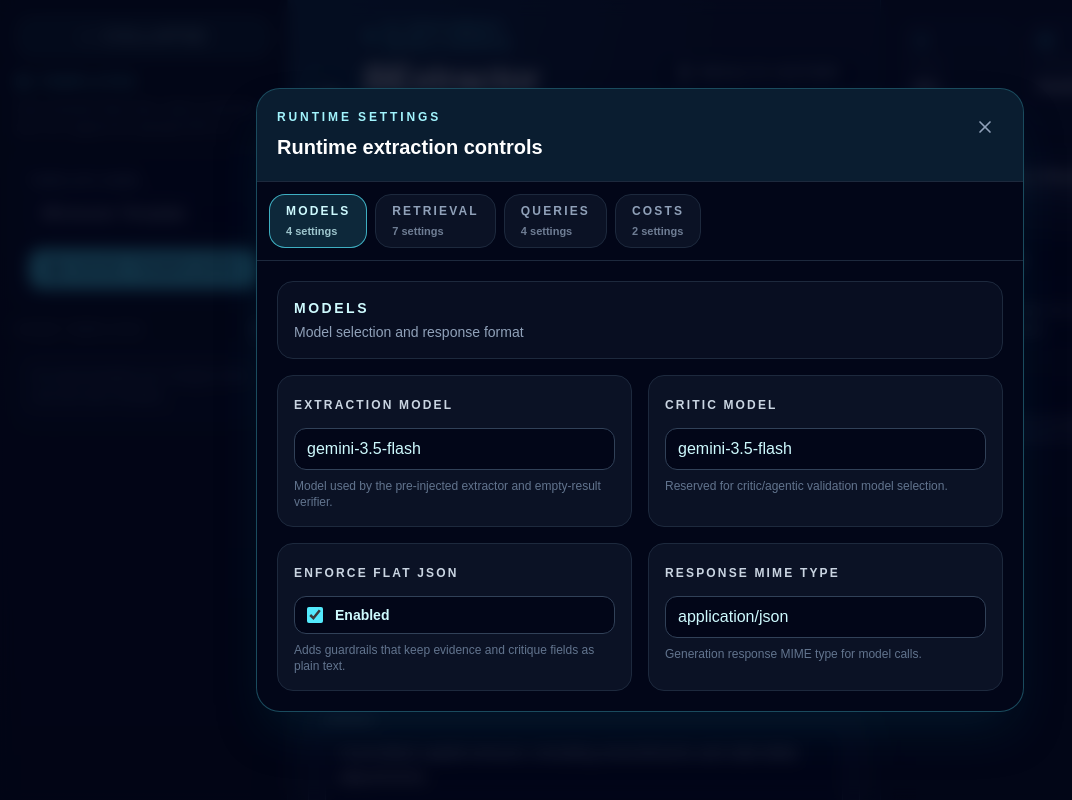
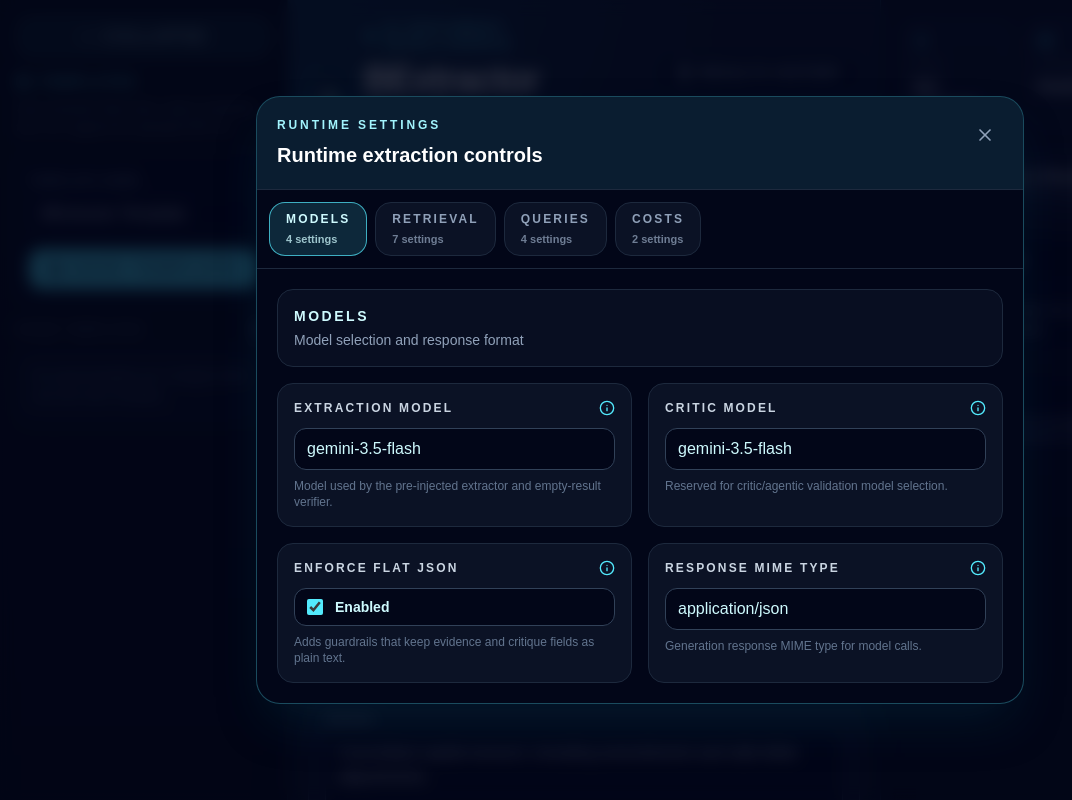
Before and after one commit to macmann/BExtract, a Next.js app in the folder client/: page / in a window 1280 px wide. Both pictures are taken after a click on the button 704 px from the left and 493 px from the top of the page. Shown: the top 800 px of the page, without its empty margins (0-1072 px from the left). Built offline with nearby package versions, Linux system fonts and the light colour scheme.

Commit message:
Add runtime settings tooltips

```diff
--- a/client/src/app/page.tsx
+++ b/client/src/app/page.tsx
@@ -17,6 +17,7 @@
   FileJson,
   FolderOpen,
   Gauge,
+  Info,
   Layers3,
   MoreVertical,
   Play,
@@ -124,23 +125,23 @@
 
 const TEMPLATE_STORAGE_KEY = "bextract.savedTemplates";
 const runtimeSettingsSchema = [
-  { key: "emptyResultsMaxRetries", label: "Empty Results Max Retry", type: "number", defaultValue: 3, min: 0, max: 10, step: 1, description: "Controls how many times null or empty extracted fields are retried before returning the final payload." },
-  { key: "extractionModel", label: "Extraction Model", type: "text", defaultValue: "gemini-3.5-flash", description: "Model used by the pre-injected extractor and empty-result verifier." },
-  { key: "criticModel", label: "Critic Model", type: "text", defaultValue: "gemini-3.5-flash", description: "Reserved for critic/agentic validation model selection." },
-  { key: "scalarChunkLimit", label: "Scalar Chunk Limit", type: "number", defaultValue: 3, min: 1, max: 10, step: 1, description: "Evidence chunks supplied for scalar or categorical fields." },
-  { key: "narrativeChunkLimit", label: "Narrative Chunk Limit", type: "number", defaultValue: 8, min: 1, max: 10, step: 1, description: "Evidence chunks supplied for narrative or summary fields." },
-  { key: "maxChunkLimit", label: "Maximum Chunk Limit", type: "number", defaultValue: 10, min: 1, max: 25, step: 1, description: "Upper bound for final fused chunks returned to extraction prompts." },
-  { key: "retryChunkExpansionStep", label: "Retry Chunk Expansion", type: "number", defaultValue: 2, min: 0, max: 10, step: 1, description: "Additional chunks requested per empty-result retry attempt." },
-  { key: "denseCandidateLimit", label: "Dense Candidate Limit", type: "number", defaultValue: 10, min: 1, max: 50, step: 1, description: "Nearest-vector candidates considered before rank fusion." },
-  { key: "sparseCandidateLimit", label: "Sparse Candidate Limit", type: "number", defaultValue: 10, min: 1, max: 50, step: 1, description: "BM25 candidates considered before rank fusion." },
-  { key: "rankFusionConstant", label: "Rank Fusion Constant", type: "number", defaultValue: 60, min: 1, max: 200, step: 1, description: "Reciprocal-rank-fusion smoothing constant." },
-  { key: "queryMinWords", label: "Query Min Words", type: "number", defaultValue: 3, min: 1, max: 10, step: 1, description: "Minimum target words for generated retrieval queries." },
-  { key: "queryMaxWords", label: "Query Max Words", type: "number", defaultValue: 5, min: 1, max: 20, step: 1, description: "Maximum target words for generated retrieval queries." },
-  { key: "priorResultPreviewChars", label: "Prior Result Preview", type: "number", defaultValue: 1000, min: 0, max: 5000, step: 100, description: "Characters of previous empty output included in retry prompts." },
-  { key: "enforceFlatJson", label: "Enforce Flat JSON", type: "boolean", defaultValue: true, description: "Adds guardrails that keep evidence and critique fields as plain text." },
-  { key: "responseMimeType", label: "Response MIME Type", type: "text", defaultValue: "application/json", description: "Generation response MIME type for model calls." },
-  { key: "inputRatePerMillion", label: "Input $ / 1M Tokens", type: "number", defaultValue: 1.5, min: 0, max: 100, step: 0.01, description: "Input token rate used for estimated run costs." },
-  { key: "outputRatePerMillion", label: "Output $ / 1M Tokens", type: "number", defaultValue: 9, min: 0, max: 100, step: 0.01, description: "Output token rate used for estimated run costs." },
+  { key: "emptyResultsMaxRetries", label: "Empty Results Max Retry", type: "number", defaultValue: 3, min: 0, max: 10, step: 1, description: "Controls how many times null or empty extracted fields are retried before returning the final payload.", tooltip: "When extraction returns a blank, null, or unusable value, BExtract can re-run only the missing field instead of the whole batch. Higher values improve recovery for difficult PDFs but increase runtime and model cost. Set to 0 to keep the first answer and skip retry verification." },
+  { key: "extractionModel", label: "Extraction Model", type: "text", defaultValue: "gemini-3.5-flash", description: "Model used by the pre-injected extractor and empty-result verifier.", tooltip: "This model reads the retrieved evidence and produces the final JSON value for each field. More capable models can improve reasoning, table parsing, and long-answer quality, while smaller models usually run faster and cost less. Use a model name supported by your configured provider." },
+  { key: "criticModel", label: "Critic Model", type: "text", defaultValue: "gemini-3.5-flash", description: "Reserved for critic/agentic validation model selection.", tooltip: "This selects the model intended for validation or critic-style review when those workflow paths are enabled. It does not change the field extraction prompt directly, but it controls the model used to flag questionable outputs or agentic review decisions." },
+  { key: "scalarChunkLimit", label: "Scalar Chunk Limit", type: "number", defaultValue: 3, min: 1, max: 10, step: 1, description: "Evidence chunks supplied for scalar or categorical fields.", tooltip: "Scalar fields are short answers such as dates, amounts, names, IDs, or yes/no values. This setting controls how many top evidence chunks are sent to the model for those fields. Lower values reduce noise and cost; higher values help when the answer may appear in several nearby sections." },
+  { key: "narrativeChunkLimit", label: "Narrative Chunk Limit", type: "number", defaultValue: 8, min: 1, max: 10, step: 1, description: "Evidence chunks supplied for narrative or summary fields.", tooltip: "Narrative fields need broader context, such as summaries, clauses, fee schedules, or explanations. This controls how many chunks are sent for those fields. Larger windows can produce more complete summaries but may add unrelated text and increase token usage." },
+  { key: "maxChunkLimit", label: "Maximum Chunk Limit", type: "number", defaultValue: 10, min: 1, max: 25, step: 1, description: "Upper bound for final fused chunks returned to extraction prompts.", tooltip: "This is the safety ceiling after retrieval, rank fusion, and retry expansion. No field prompt receives more chunks than this value, even if scalar/narrative limits or retries request more. Raise it for complex documents; lower it to keep prompts focused and predictable." },
+  { key: "retryChunkExpansionStep", label: "Retry Chunk Expansion", type: "number", defaultValue: 2, min: 0, max: 10, step: 1, description: "Additional chunks requested per empty-result retry attempt.", tooltip: "Each time an empty field is retried, the workflow can widen the evidence window by this many chunks. This helps the retry look beyond the first retrieval set. A value of 0 retries with the same context; larger values may find missed evidence but cost more." },
+  { key: "denseCandidateLimit", label: "Dense Candidate Limit", type: "number", defaultValue: 10, min: 1, max: 50, step: 1, description: "Nearest-vector candidates considered before rank fusion.", tooltip: "Dense retrieval uses embeddings to find passages with similar meaning, even when wording differs. This setting controls how many semantic matches are collected before combining rankings. Increase it for varied legal or financial language; decrease it for faster, narrower retrieval." },
+  { key: "sparseCandidateLimit", label: "Sparse Candidate Limit", type: "number", defaultValue: 10, min: 1, max: 50, step: 1, description: "BM25 candidates considered before rank fusion.", tooltip: "Sparse retrieval uses keyword matching, which is useful for exact terms, field names, section titles, and defined terms. This setting controls how many keyword matches enter rank fusion. Higher values improve recall for exact wording but can bring in repetitive boilerplate." },
+  { key: "rankFusionConstant", label: "Rank Fusion Constant", type: "number", defaultValue: 60, min: 1, max: 200, step: 1, description: "Reciprocal-rank-fusion smoothing constant.", tooltip: "Rank fusion blends dense semantic results and sparse keyword results. Lower constants give more weight to the very top-ranked matches; higher constants smooth the scores so lower-ranked candidates can still contribute. Most users should keep the default unless tuning retrieval behavior." },
+  { key: "queryMinWords", label: "Query Min Words", type: "number", defaultValue: 3, min: 1, max: 10, step: 1, description: "Minimum target words for generated retrieval queries.", tooltip: "Before retrieval, BExtract asks the model to generate a concise search query for each field. This sets the minimum length of that query. Shorter queries are broader; longer minimums force more specific search terms." },
+  { key: "queryMaxWords", label: "Query Max Words", type: "number", defaultValue: 5, min: 1, max: 20, step: 1, description: "Maximum target words for generated retrieval queries.", tooltip: "This caps the generated query length. Lower values keep retrieval broad and simple; higher values let the query include more context from the field definition. If this is below Query Min Words, the app automatically raises it to match the minimum." },
+  { key: "priorResultPreviewChars", label: "Prior Result Preview", type: "number", defaultValue: 1000, min: 0, max: 5000, step: 100, description: "Characters of previous empty output included in retry prompts.", tooltip: "On retry, the prompt can include a preview of the prior failed result so the model knows what went wrong. More characters help debug verbose or malformed answers; fewer characters keep the retry prompt compact. Set to 0 to omit prior output from retry prompts." },
+  { key: "enforceFlatJson", label: "Enforce Flat JSON", type: "boolean", defaultValue: true, description: "Adds guardrails that keep evidence and critique fields as plain text.", tooltip: "When enabled, prompts explicitly require a flat JSON object and keep evidence or critique text from becoming nested JSON. This makes spreadsheet export and downstream parsing more reliable. Disable only if a custom workflow expects nested structures." },
+  { key: "responseMimeType", label: "Response MIME Type", type: "text", defaultValue: "application/json", description: "Generation response MIME type for model calls.", tooltip: "This value is passed to the model generation configuration. application/json tells compatible models to return structured JSON, which is what the extractor expects. Changing it can break parsing unless the backend and prompts are updated for another response format." },
+  { key: "inputRatePerMillion", label: "Input $ / 1M Tokens", type: "number", defaultValue: 1.5, min: 0, max: 100, step: 0.01, description: "Input token rate used for estimated run costs.", tooltip: "Used only for cost estimates in logs and run metrics. It multiplies prompt/input tokens by this dollar rate per one million tokens. Update it when your provider pricing changes; it does not affect extraction quality or provider billing directly." },
+  { key: "outputRatePerMillion", label: "Output $ / 1M Tokens", type: "number", defaultValue: 9, min: 0, max: 100, step: 0.01, description: "Output token rate used for estimated run costs.", tooltip: "Used only for cost estimates in logs and run metrics. It multiplies generated/output tokens by this dollar rate per one million tokens. Higher model prices should be reflected here so cost reports match expected invoices." },
 ] as const;
 
 
@@ -883,8 +884,18 @@
             <div className="grid gap-4 md:grid-cols-2">
               {activeFields.map((field) => (
                 <label key={field.key} className="block rounded-2xl border border-slate-800 bg-slate-900/70 p-4">
-                  <span className="text-xs font-black uppercase tracking-[0.18em] text-slate-300">
-                    {field.label}
+                  <span className="flex items-start justify-between gap-3 text-xs font-black uppercase tracking-[0.18em] text-slate-300">
+                    <span>{field.label}</span>
+                    <span className="group relative inline-flex shrink-0" tabIndex={0}>
+                      <Info className="h-4 w-4 text-cyan-300" aria-hidden="true" />
+                      <span className="sr-only">Help for {field.label}</span>
+                      <span
+                        role="tooltip"
+                        className="pointer-events-none absolute right-0 top-6 z-10 hidden w-72 rounded-2xl border border-cyan-300/30 bg-slate-950 p-3 text-left text-[11px] font-semibold normal-case leading-relaxed tracking-normal text-slate-200 shadow-2xl shadow-cyan-950/50 group-hover:block group-focus:block"
+                      >
+                        {field.tooltip}
+                      </span>
+                    </span>
                   </span>
                   {field.type === "boolean" ? (
                     <span className="mt-3 flex items-center gap-3 rounded-xl border border-slate-700 bg-slate-950 px-3 py-2">
```
